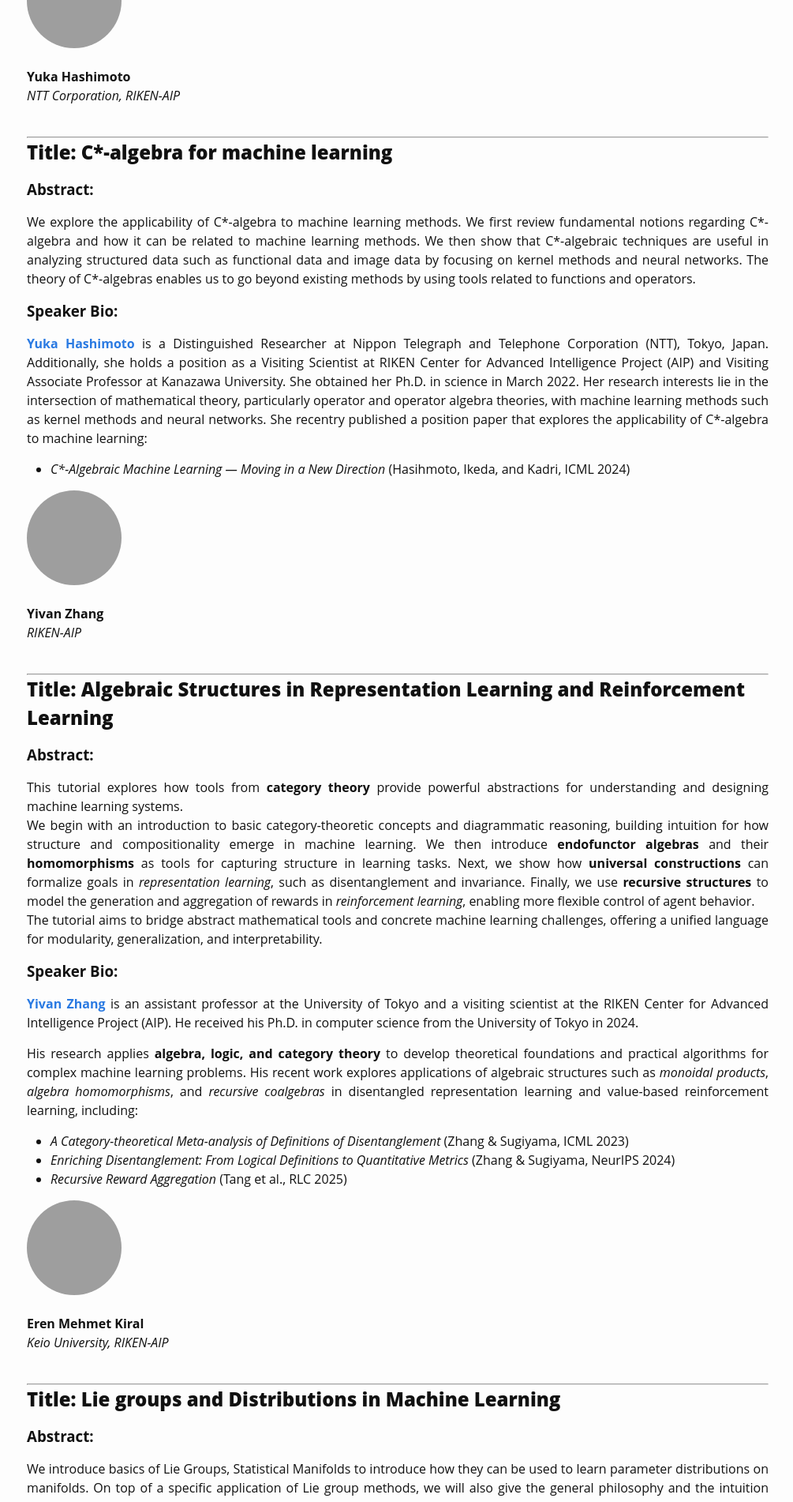
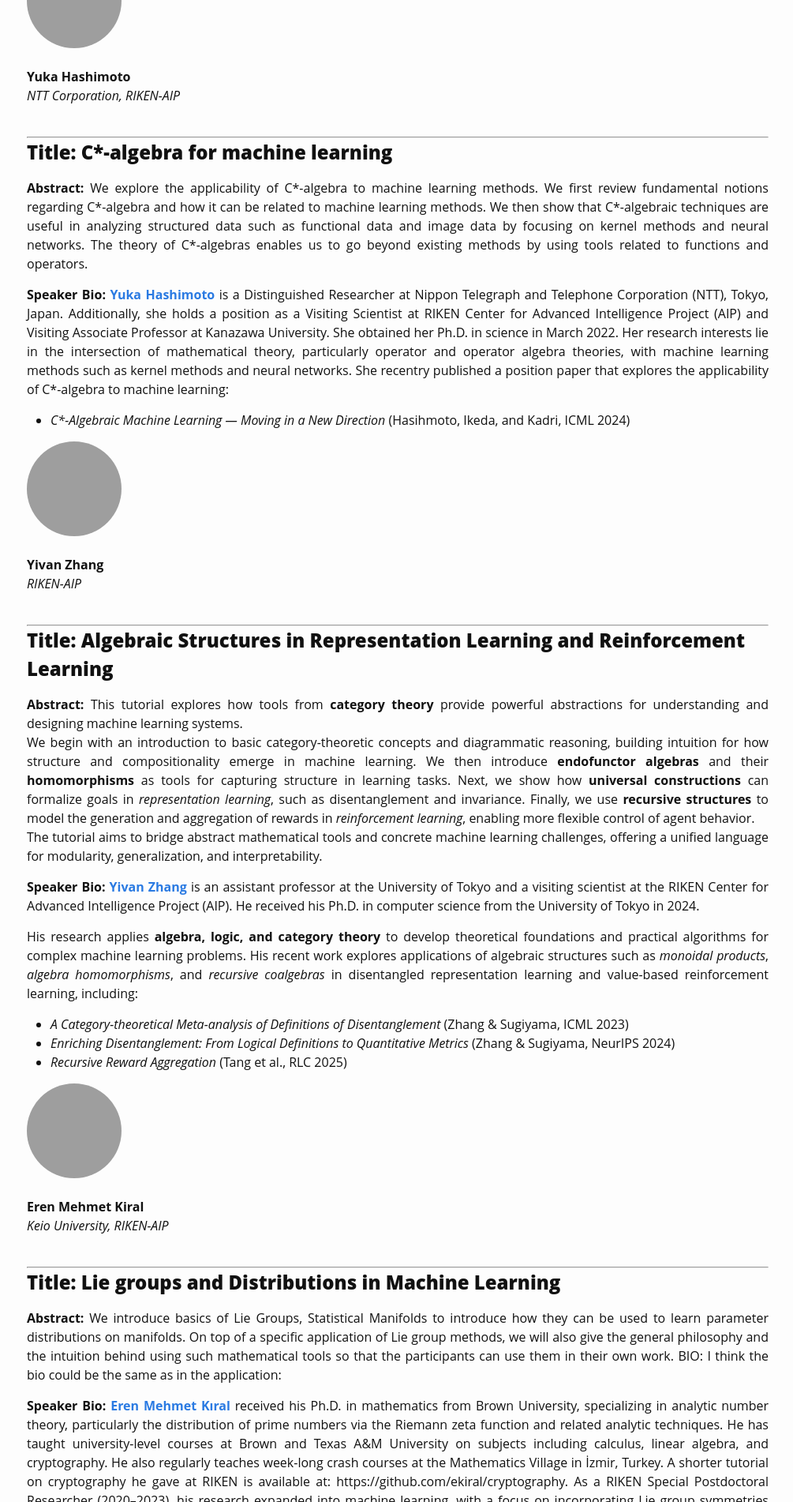
Before and after one commit to Algebra4AI/Algebra4AI.github.io, a Jekyll site: the page built from index.md, in a window 1280 px wide. Shown: the part 1393-3295 px from the top of the page at 79% size, without its empty margins (136-1141 px from the left). Built offline with Jekyll 4.4.1, drawn with Linux system fonts in a browser that asks for light colours; some web fonts are replaced; grey boxes are pictures that could not be loaded.

```diff
--- a/index.md
+++ b/index.md
@@ -55,12 +55,9 @@ TBD
 
 ## Title: C*-algebra for machine learning
 
-### **Abstract:**
+**Abstract:** We explore the applicability of C\*-algebra to machine learning methods. We first review fundamental notions regarding C\*-algebra and how it can be related to machine learning methods. We then show that C*-algebraic techniques are useful in analyzing structured data such as functional data and image data by focusing on kernel methods and neural networks. The theory of C\*-algebras enables us to go beyond existing methods by using tools related to functions and operators.
 
-We explore the applicability of C\*-algebra to machine learning methods. We first review fundamental notions regarding C\*-algebra and how it can be related to machine learning methods. We then show that C*-algebraic techniques are useful in analyzing structured data such as functional data and image data by focusing on kernel methods and neural networks. The theory of C\*-algebras enables us to go beyond existing methods by using tools related to functions and operators.
-
-### **Speaker Bio:**
-[**Yuka Hashimoto**](https://www.rd.ntt/e/organization/researcher/special/s_083.html) is a Distinguished Researcher at Nippon Telegraph and Telephone Corporation (NTT), Tokyo, Japan. Additionally, she holds a position as a Visiting Scientist at RIKEN Center for Advanced Intelligence Project (AIP) and Visiting Associate Professor at Kanazawa University. She obtained her Ph.D. in science in March 2022.
+**Speaker Bio:** [**Yuka Hashimoto**](https://www.rd.ntt/e/organization/researcher/special/s_083.html) is a Distinguished Researcher at Nippon Telegraph and Telephone Corporation (NTT), Tokyo, Japan. Additionally, she holds a position as a Visiting Scientist at RIKEN Center for Advanced Intelligence Project (AIP) and Visiting Associate Professor at Kanazawa University. She obtained her Ph.D. in science in March 2022.
 Her research interests lie in the intersection of mathematical theory, particularly operator and operator algebra theories, with machine learning methods such as kernel methods and neural networks.
 She recentry published a position paper that explores the applicability of C*-algebra to machine learning:
  - _C*-Algebraic Machine Learning --- Moving in a New Direction_ (Hasihmoto, Ikeda, and Kadri, ICML 2024)
@@ -82,16 +79,12 @@ She recentry published a position paper that explores the applicability of C*-al
 ## Title: Algebraic Structures in Representation Learning and Reinforcement Learning
 
 
-### **Abstract:**
-
-This tutorial explores how tools from **category theory** provide powerful abstractions for understanding and designing machine learning systems.
+**Abstract:** This tutorial explores how tools from **category theory** provide powerful abstractions for understanding and designing machine learning systems.
 We begin with an introduction to basic category-theoretic concepts and diagrammatic reasoning, building intuition for how structure and compositionality emerge in machine learning. We then introduce **endofunctor algebras** and their **homomorphisms** as tools for capturing structure in learning tasks. Next, we show how **universal constructions** can formalize goals in _representation learning_, such as disentanglement and invariance. Finally, we use **recursive structures** to model the generation and aggregation of rewards in _reinforcement learning_, enabling more flexible control of agent behavior.
 The tutorial aims to bridge abstract mathematical tools and concrete machine learning challenges, offering a unified language for modularity, generalization, and interpretability.
 
 
-### **Speaker Bio:**
-
-[**Yivan Zhang**](https://yivan.xyz) is an assistant professor at the University of Tokyo and a visiting scientist at the RIKEN Center for Advanced Intelligence Project (AIP). He received his Ph.D. in computer science from the University of Tokyo in 2024.
+**Speaker Bio:** [**Yivan Zhang**](https://yivan.xyz) is an assistant professor at the University of Tokyo and a visiting scientist at the RIKEN Center for Advanced Intelligence Project (AIP). He received his Ph.D. in computer science from the University of Tokyo in 2024.
 
 His research applies **algebra, logic, and category theory** to develop theoretical foundations and practical algorithms for complex machine learning problems. His recent work explores applications of algebraic structures such as _monoidal products_, _algebra homomorphisms_, and _recursive coalgebras_ in disentangled representation learning and value-based reinforcement learning, including:
 - _A Category-theoretical Meta-analysis of Definitions of Disentanglement_ (Zhang & Sugiyama, ICML 2023)
@@ -113,14 +106,10 @@ His research applies **algebra, logic, and category theory** to develop theoreti
 ---
 
 ## Title: Lie groups and Distributions in Machine Learning
-### **Abstract:**
-
-We introduce basics of Lie Groups, Statistical Manifolds to introduce how they can be used to learn parameter distributions on manifolds. On top of a specific application of Lie group methods, we will also give the general philosophy and the intuition behind using such mathematical tools so that the participants can use them in their own work.
+**Abstract:**  We introduce basics of Lie Groups, Statistical Manifolds to introduce how they can be used to learn parameter distributions on manifolds. On top of a specific application of Lie group methods, we will also give the general philosophy and the intuition behind using such mathematical tools so that the participants can use them in their own work.
 BIO: I think the bio could be the same as in the application:
 
-### **Speaker Bio:**
-
- [**Eren Mehmet Kıral**](https://ekiral.github.io) received his Ph.D. in mathematics from Brown University, specializing in analytic number theory, particularly the distribution of prime numbers via the Riemann zeta function and related analytic techniques. He has taught university-level courses at Brown and Texas A&M University on subjects including calculus, linear algebra, and cryptography. He also regularly teaches week-long crash courses at the Mathematics Village in İzmir, Turkey. A shorter tutorial on cryptography he gave at RIKEN is available at: https://github.com/ekiral/cryptography. As a RIKEN Special Postdoctoral Researcher (2020--2023), his research expanded into machine learning, with a focus on incorporating Lie group symmetries into learning algorithms. His work “Lie Group Bayesian Learning Rule” (AISTATS 2023) explores learning distributions on parameter spaces via Lie group actions. He is currently a postdoctoral researcher at Keio University.
+**Speaker Bio:** [**Eren Mehmet Kıral**](https://ekiral.github.io) received his Ph.D. in mathematics from Brown University, specializing in analytic number theory, particularly the distribution of prime numbers via the Riemann zeta function and related analytic techniques. He has taught university-level courses at Brown and Texas A&M University on subjects including calculus, linear algebra, and cryptography. He also regularly teaches week-long crash courses at the Mathematics Village in İzmir, Turkey. A shorter tutorial on cryptography he gave at RIKEN is available at: https://github.com/ekiral/cryptography. As a RIKEN Special Postdoctoral Researcher (2020--2023), his research expanded into machine learning, with a focus on incorporating Lie group symmetries into learning algorithms. His work “Lie Group Bayesian Learning Rule” (AISTATS 2023) explores learning distributions on parameter spaces via Lie group actions. He is currently a postdoctoral researcher at Keio University.
 
  <div id="speakers">
     <div class="speaker">
```
